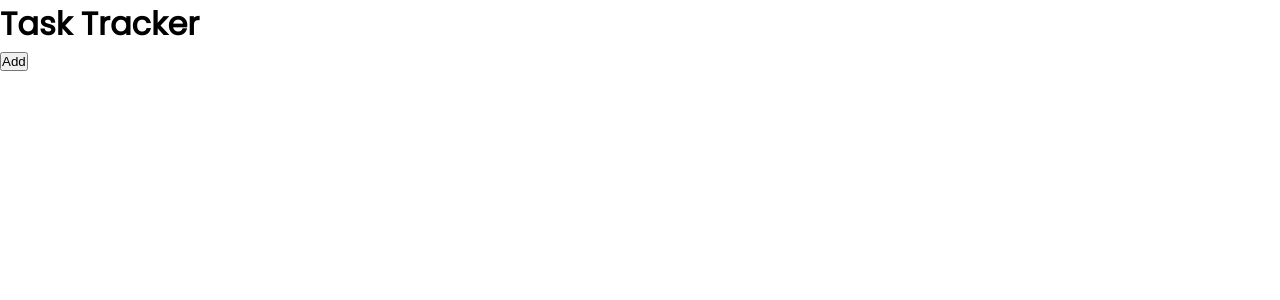
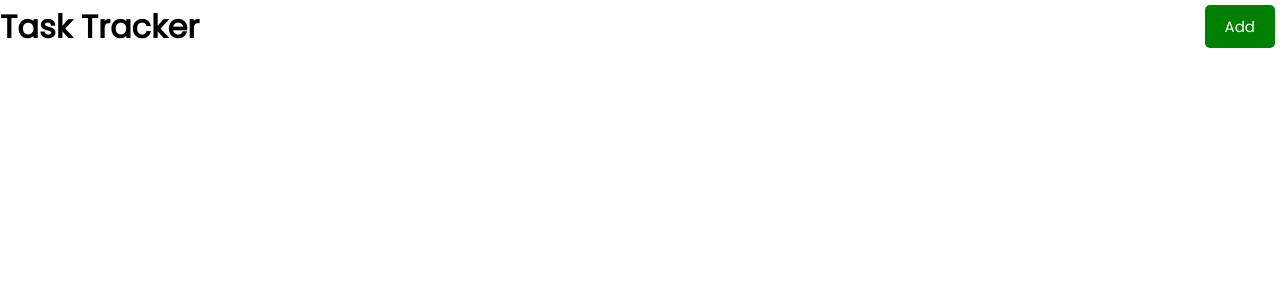
Before and after one commit to Nanlung/Task-tracker-react, a React (Create React App) app: page / in a window 1280 px wide. Shown: the top 300 px of the page. Built offline with nearby package versions, Linux system fonts and the light colour scheme.

Commit message:
header modified

```diff
--- a/src/App.js
+++ b/src/App.js
@@ -3,7 +3,7 @@ import Header from './components/Header'
 function App() {
   return (
     <div className="App">
-      <Header />
+      <Header title="Task Tracker" />
     </div>
   );
 }
--- a/src/components/Button.js
+++ b/src/components/Button.js
@@ -1,9 +1,7 @@
-import React from 'react'
-
-function Button() {
+function Button({color,text,onClick}) {
   return (
     <div>
-      <button>Add</button>
+      <button onClick={onClick} className='btn' style={{backgroundColor:color}} >{text}</button>
     </div>
   )
 }
--- a/src/components/Header.js
+++ b/src/components/Header.js
@@ -1,11 +1,16 @@
 import Button from './Button';
 
-const Header = () => {
+const Header = ({title}) => {
+
+  const onClick = () => {
+    console.log('Button Clicked')
+  }
+
   return (
     <div>
-      <header>
-      <h1>Task Tracker</h1>
-      <Button />
+      <header className="header">
+  <h1>{title}</h1>
+      <Button color="green" text="Add" onClick={onClick} />
       </header>
     </div>
   )
```
